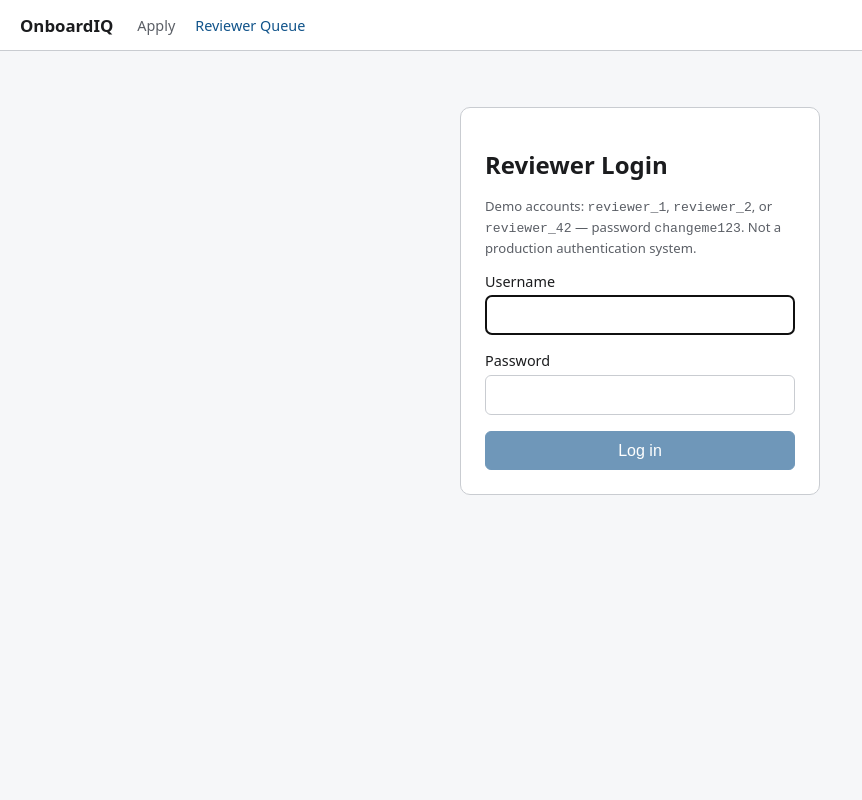
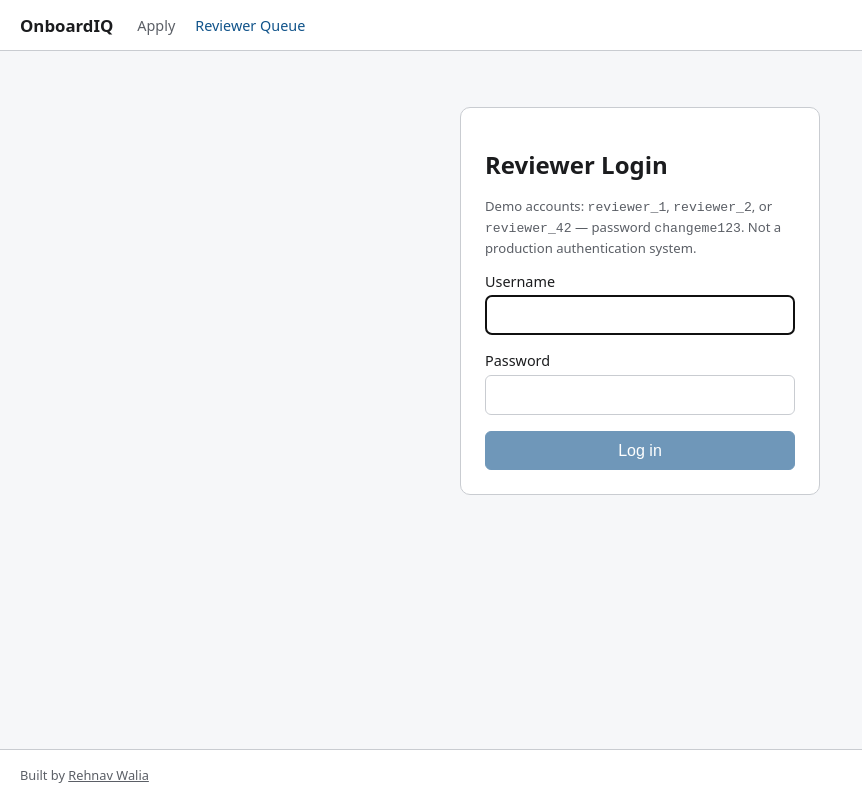
Before and after one commit to rehnav-walia/onboardiq, a React (Vite) app in the folder frontend/: page /reviewer/login in a window 1280 px wide. Shown: the whole page, without its empty margins (0-862 px from the left). Built offline with nearby package versions, Linux system fonts and the light colour scheme; no server answers.

Commit message:
feat: add footer credit with GitHub link
Co-Authored-By: Claude Sonnet 5 <noreply@anthropic.com>

```diff
--- a/frontend/src/components/Layout.jsx
+++ b/frontend/src/components/Layout.jsx
@@ -56,7 +56,13 @@ function BackToQueueLink() {
 // each page to remember to render it.
 export default function Layout() {
   return (
-    <>
+    // A column flex wrapper (see .app-root/.app-shell in styles.css) is
+    // what lets the footer sit at the bottom of a SHORT page (e.g. the
+    // login screen) without resorting to position: fixed — which is what
+    // would risk it overlapping the reviewer queue table or a decision
+    // form on a page long enough to scroll. On a tall page it's simply the
+    // last element in normal flow, pushed below all real content.
+    <div className="app-root">
       <header className="top-nav">
         <Link to="/" className="top-nav__brand">
           OnboardIQ
@@ -71,6 +77,12 @@ export default function Layout() {
       <main className="app-shell">
         <Outlet />
       </main>
-    </>
+      <footer className="app-footer">
+        Built by{' '}
+        <a href="https://github.com/rehnav-walia" target="_blank" rel="noopener noreferrer">
+          Rehnav Walia
+        </a>
+      </footer>
+    </div>
   );
 }
--- a/frontend/src/styles.css
+++ b/frontend/src/styles.css
@@ -18,10 +18,42 @@ body {
   background: #f6f7f9;
 }
 
+.app-root {
+  display: flex;
+  flex-direction: column;
+  min-height: 100vh;
+}
+
 .app-shell {
   max-width: 800px;
+  width: 100%;
   margin: 0 auto;
-  padding: 1.5rem 1.25rem 4rem;
+  /* The bottom footer now provides the page's visual "ending" — no need
+     for the old, larger bottom padding that used to be the only breathing
+     room before the page just stopped. */
+  padding: 1.5rem 1.25rem;
+  /* Grows to fill the space between the nav and footer — what pushes the
+     footer to the bottom of a short page instead of leaving it stranded
+     right under a half-empty form. */
+  flex: 1;
+}
+
+.app-footer {
+  padding: 1rem 1.25rem;
+  border-top: 1px solid var(--border);
+  background: #fff;
+  color: var(--muted);
+  font-size: 0.8rem;
+  text-align: left;
+}
+
+.app-footer a {
+  color: var(--muted);
+  text-decoration: underline;
+}
+
+.app-footer a:hover {
+  color: var(--accent);
 }
 
 .top-nav {
```
